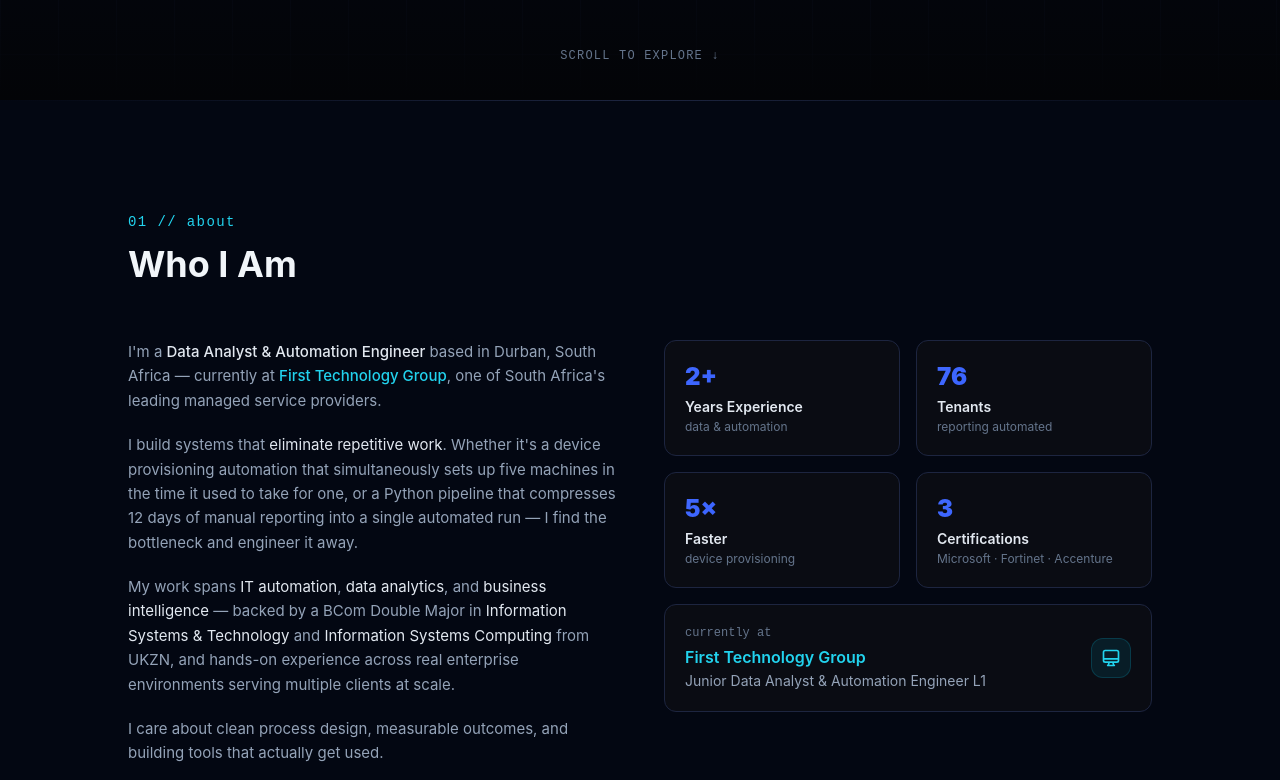
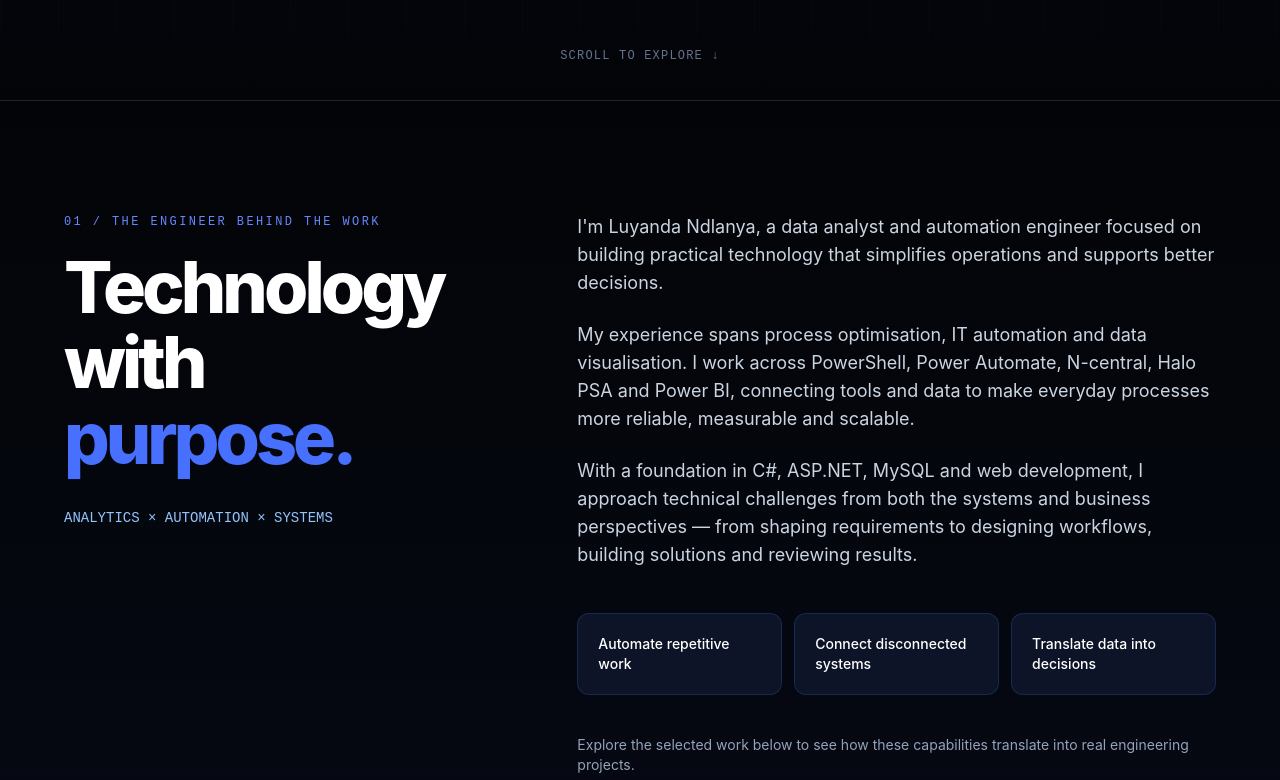
Before and after one commit to luyandandlanya/personal-assistant, a Next.js app: page / in a window 1280 px wide. Shown: the part 700-1480 px from the top of the page. Built offline with nearby package versions, Linux system fonts and the light colour scheme.

Commit message:
Portfolio v2: align About and Skills with CV and engineering experience

```diff
--- a/src/components/About.tsx
+++ b/src/components/About.tsx
@@ -1,103 +1,20 @@
-'use client'
-
-import { useScrollAnimation } from '@/hooks/useScrollAnimation'
-
-const stats = [
-  { value: '2+', label: 'Years Experience', sub: 'data & automation' },
-  { value: '76', label: 'Tenants', sub: 'reporting automated' },
-  { value: '5×', label: 'Faster', sub: 'device provisioning' },
-  { value: '3', label: 'Certifications', sub: 'Microsoft · Fortinet · Accenture' },
-]
-
 export default function About() {
-  const ref = useScrollAnimation<HTMLElement>()
-
-  return (
-    <section id="about" ref={ref} className="relative py-28 px-6">
-      <div className="section-divider absolute top-0 left-0 right-0" />
-      <div className="max-w-5xl mx-auto">
-        {/* Header */}
-        <div data-animate className="mb-14">
-          <span className="text-cyan-400 font-mono text-sm mb-3 block tracking-widest">
-            01 // about
-          </span>
-          <h2 className="text-3xl md:text-4xl font-bold text-slate-100">Who I Am</h2>
+  return <section id="about" className="portfolio-section px-6 py-28 border-t border-white/10">
+    <div className="max-w-6xl mx-auto grid lg:grid-cols-12 gap-12 lg:gap-20">
+      <div className="lg:col-span-5">
+        <p className="section-kicker">01 / THE ENGINEER BEHIND THE WORK</p>
+        <h2 className="section-title">Technology with <span className="text-royal">purpose.</span></h2>
+        <p className="mt-8 text-blue-300 font-mono text-sm">ANALYTICS × AUTOMATION × SYSTEMS</p>
+      </div>
+      <div className="lg:col-span-7 space-y-6 text-slate-300 leading-relaxed text-base md:text-lg">
+        <p>I'm Luyanda Ndlanya, a data analyst and automation engineer focused on building practical technology that simplifies operations and supports better decisions.</p>
+        <p>My experience spans process optimisation, IT automation and data visualisation. I work across PowerShell, Power Automate, N-central, Halo PSA and Power BI, connecting tools and data to make everyday processes more reliable, measurable and scalable.</p>
+        <p>With a foundation in C#, ASP.NET, MySQL and web development, I approach technical challenges from both the systems and business perspectives — from shaping requirements to designing workflows, building solutions and reviewing results.</p>
+        <div className="grid sm:grid-cols-3 gap-3 pt-5">
+          {['Automate repetitive work','Connect disconnected systems','Translate data into decisions'].map(x=><div key={x} className="rounded-xl border border-blue-500/20 bg-[#0d1427] p-5 text-sm font-medium text-white">{x}</div>)}
         </div>
-
-        <div className="grid md:grid-cols-2 gap-12 items-start">
-          {/* Bio */}
-          <div data-animate className="space-y-5 text-slate-400 leading-relaxed text-[15px]">
-            <p>
-              I&apos;m a{' '}
-              <span className="text-slate-200 font-medium">
-                Data Analyst &amp; Automation Engineer
-              </span>{' '}
-              based in Durban, South Africa — currently at{' '}
-              <span className="text-cyan-400 font-medium">First Technology Group</span>, one of
-              South Africa&apos;s leading managed service providers.
-            </p>
-            <p>
-              I build systems that{' '}
-              <span className="text-slate-200">eliminate repetitive work</span>. Whether it&apos;s
-              a device provisioning automation that simultaneously sets up five machines in the time
-              it used to take for one, or a Python pipeline that compresses 12 days of manual
-              reporting into a single automated run — I find the bottleneck and engineer it away.
-            </p>
-            <p>
-              My work spans{' '}
-              <span className="text-slate-200">IT automation</span>,{' '}
-              <span className="text-slate-200">data analytics</span>, and{' '}
-              <span className="text-slate-200">business intelligence</span> — backed by a BCom
-              Double Major in{' '}
-              <span className="text-slate-200">Information Systems &amp; Technology</span> and{' '}
-              <span className="text-slate-200">Information Systems Computing</span> from UKZN, and
-              hands-on experience across real enterprise environments serving multiple clients at
-              scale.
-            </p>
-            <p>
-              I care about clean process design, measurable outcomes, and building tools that
-              actually get used.
-            </p>
-          </div>
-
-          {/* Stats grid */}
-          <div data-animate className="grid grid-cols-2 gap-4">
-            {stats.map((s) => (
-              <div key={s.label} className="card p-5">
-                <div className="text-2xl font-black gradient-text mb-1">{s.value}</div>
-                <div className="text-sm font-semibold text-slate-200">{s.label}</div>
-                <div className="text-xs text-slate-500 mt-0.5">{s.sub}</div>
-              </div>
-            ))}
-
-            {/* Current role */}
-            <div className="card p-5 col-span-2 flex items-center justify-between gap-4">
-              <div>
-                <div className="text-xs text-slate-500 font-mono mb-1">currently at</div>
-                <div className="text-cyan-400 font-semibold">First Technology Group</div>
-                <div className="text-slate-400 text-sm mt-0.5">
-                  Junior Data Analyst &amp; Automation Engineer L1
-                </div>
-              </div>
-              <div className="shrink-0 w-10 h-10 rounded-xl bg-cyan-500/10 border border-cyan-500/20 flex items-center justify-center">
-                <svg
-                  className="w-5 h-5 text-cyan-400"
-                  fill="none"
-                  viewBox="0 0 24 24"
-                  stroke="currentColor"
-                >
-                  <path
-                    strokeLinecap="round"
-                    strokeLinejoin="round"
-                    strokeWidth={2}
-                    d="M9.75 17L9 20l-1 1h8l-1-1-.75-3M3 13h18M5 17h14a2 2 0 002-2V5a2 2 0 00-2-2H5a2 2 0 00-2 2v10a2 2 0 002 2z"
-                  />
-                </svg>
-              </div>
-            </div>
-          </div>
-        </div>
+        <p className="text-slate-400 text-sm pt-4">Explore the selected work below to see how these capabilities translate into real engineering projects.</p>
       </div>
-    </section>
-  )
+    </div>
+  </section>
 }
```
